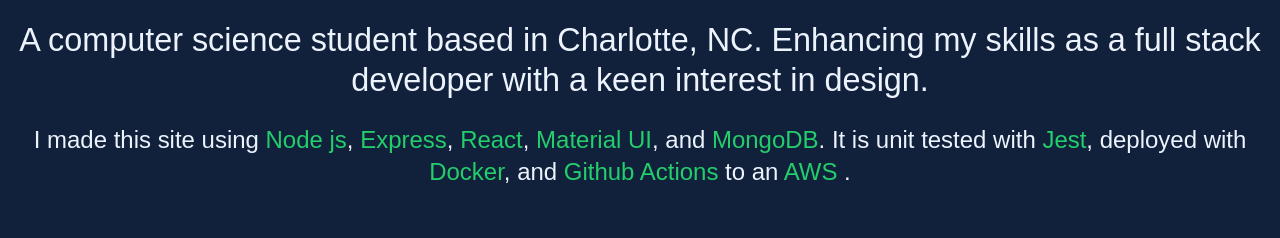
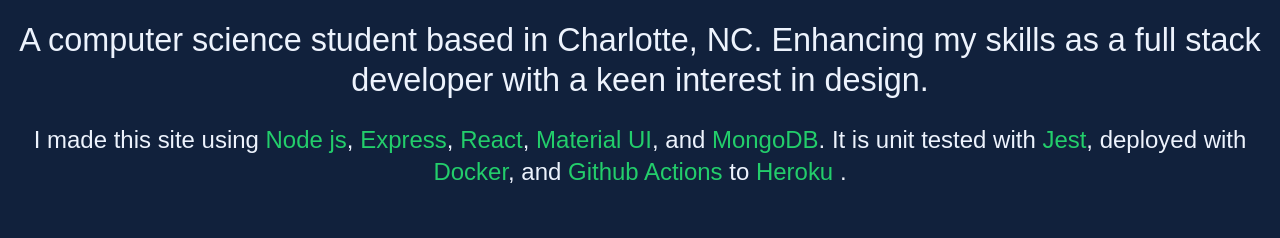
Before and after one commit to trevv16/trevfolio, a React (Create React App) app in the folder src/frontend/: page / in a window 1280 px wide. Shown: the part 880-1118 px from the top of the page. Built offline with nearby package versions, Linux system fonts and the light colour scheme; no server answers.

Commit message:
updated with temporary arch changes

```diff
--- a/src/frontend/src/components/_home_page/intro/Introduction.js
+++ b/src/frontend/src/components/_home_page/intro/Introduction.js
@@ -93,11 +93,14 @@
           <Link href='/skill?skill=github_actions' color='secondary'>
             Github Actions
           </Link>{' '}
-          to an{' '}
-          <Link href='/skill?skill=aws_ec2' color='secondary'>
-            AWS
+          to{' '}
+          <Link href='/skill?skill=heroku' color='secondary'>
+            Heroku
           </Link>{' '}
           .
+          {/* <Link href='/skill?skill=aws_ec2' color='secondary'>
+            AWS
+          </Link>{' '}. */}
         </Typography>
         {/* <Typography
           align='center'
```
Also changed, not shown: 1 other file (tests, documents, lock files or other folders).
